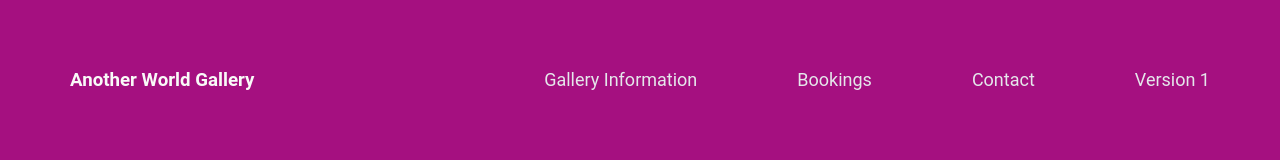
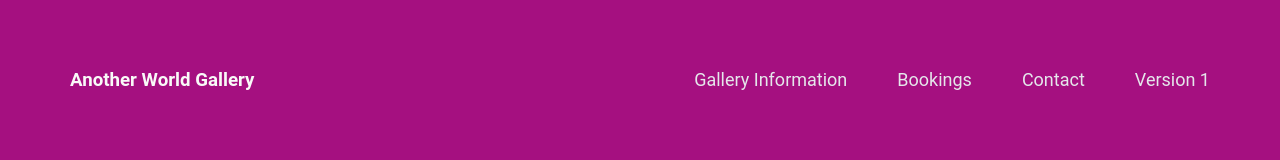
Before and after one commit to xAnDrOm3dAx/landing-page-2, a plain HTML site: page index-v2.html in a window 1280 px wide. Shown: the top 160 px of the page. Drawn offline with Linux system fonts and the light colour scheme.

Commit message:
add flex wrap to links

```diff
--- a/style-v2.css
+++ b/style-v2.css
@@ -41,8 +41,9 @@ header h3 {
 
 .links {
     display: flex;
-    gap: 100px;
+    gap: 50px;
     list-style: none;
+    flex-wrap: wrap;
 }
 
 li a {
```
